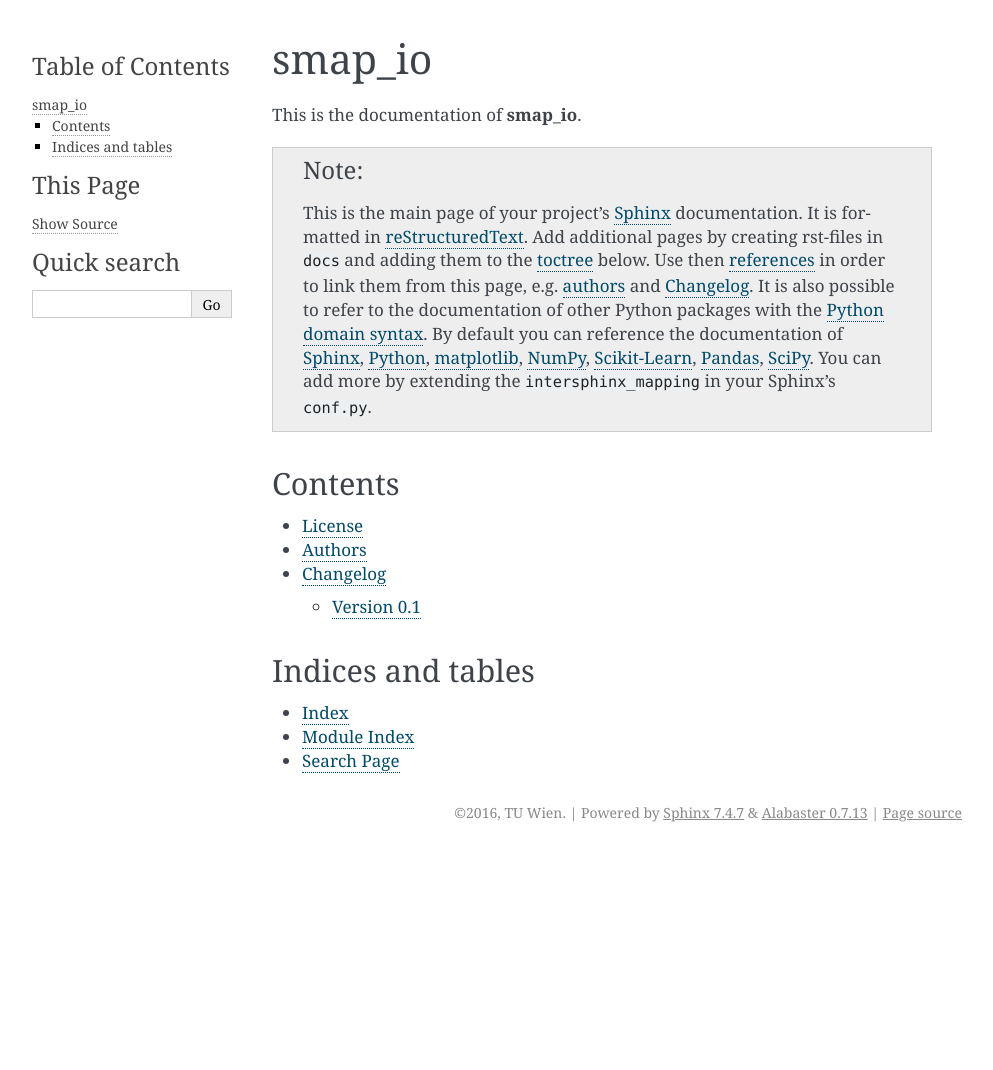
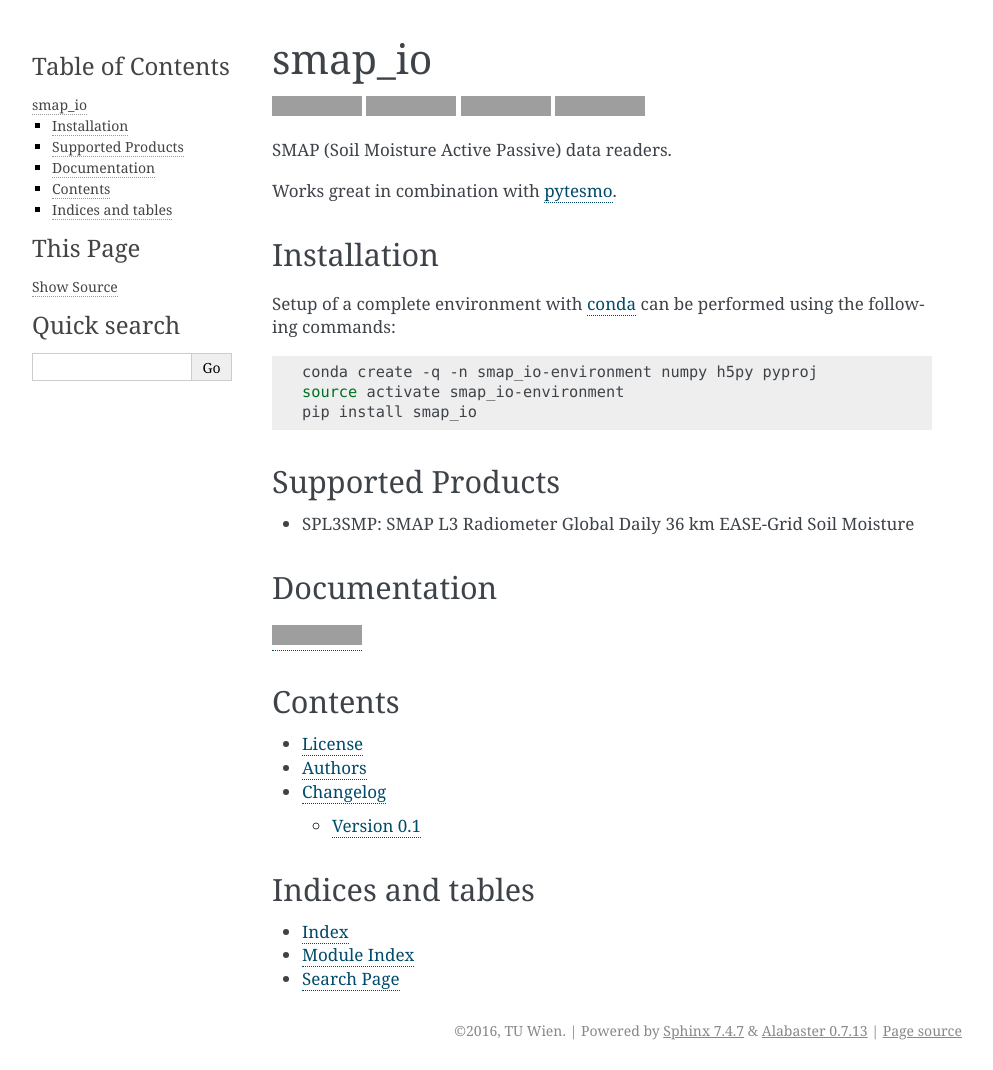
Before and after one commit to TUW-GEO/smap_io, a Sphinx documentation site: the page built from docs/index.rst, in a window 1280 px wide. Shown: the whole page, without its empty margins (148-1141 px from the left). Built offline with Sphinx 7.4.7, drawn with Linux system fonts in a browser that asks for light colours; formulas are drawn with MathJax 3; pages that are not in the unit, such as notebooks, are missing from menus; the version number could not be read and is left out; before the commit the page ends 900 px from its top, so only the background shows below that; grey boxes are pictures that could not be loaded.

Commit message:
Add conda for read the docs and include README.rst in docs.

```diff
--- a/docs/index.rst
+++ b/docs/index.rst
@@ -1,29 +1,4 @@
-====
-smap_io
-====
-
-This is the documentation of **smap_io**.
-
-.. note::
-
-    This is the main page of your project's `Sphinx <http://sphinx-doc.org/>`_
-    documentation. It is formatted in `reStructuredText
-    <http://sphinx-doc.org/rest.html>`__. Add additional pages by creating
-    rst-files in ``docs`` and adding them to the `toctree
-    <http://sphinx-doc.org/markup/toctree.html>`_ below. Use then
-    `references <http://sphinx-doc.org/markup/inline.html>`__ in order to link
-    them from this page, e.g. :ref:`authors <authors>` and :ref:`changes`.
-    It is also possible to refer to the documentation of other Python packages
-    with the `Python domain syntax
-    <http://sphinx-doc.org/domains.html#the-python-domain>`__. By default you
-    can reference the documentation of `Sphinx <http://sphinx.pocoo.org>`__,
-    `Python <http://docs.python.org/>`__, `matplotlib
-    <http://matplotlib.sourceforge.net>`__, `NumPy
-    <http://docs.scipy.org/doc/numpy>`__, `Scikit-Learn
-    <http://scikit-learn.org/stable>`__, `Pandas
-    <http://pandas.pydata.org/pandas-docs/stable>`__, `SciPy
-    <http://docs.scipy.org/doc/scipy/reference/>`__. You can add more by
-    extending the ``intersphinx_mapping`` in your Sphinx's ``conf.py``.
+.. include:: ../README.rst
 
 Contents
 ========
--- /dev/null
+++ b/readthedocs.yml
@@ -0,0 +1,4 @@
+conda:
+  file: docs/environment.yml
+python:
+   setup_py_install: true
```
Also changed, not shown: docs/environment.yml (added, +8 -0 lines).
